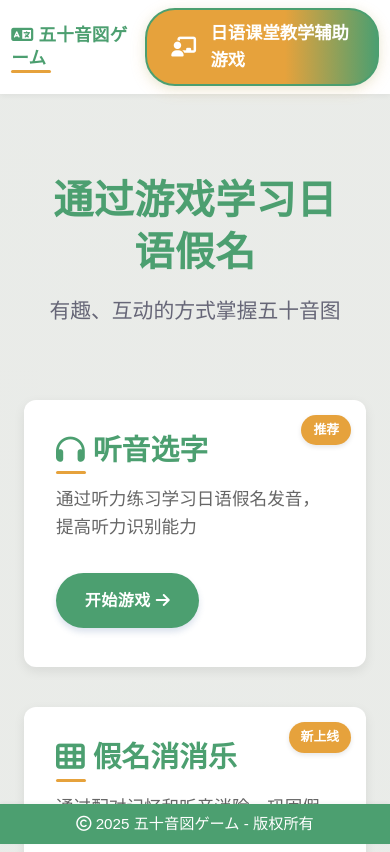
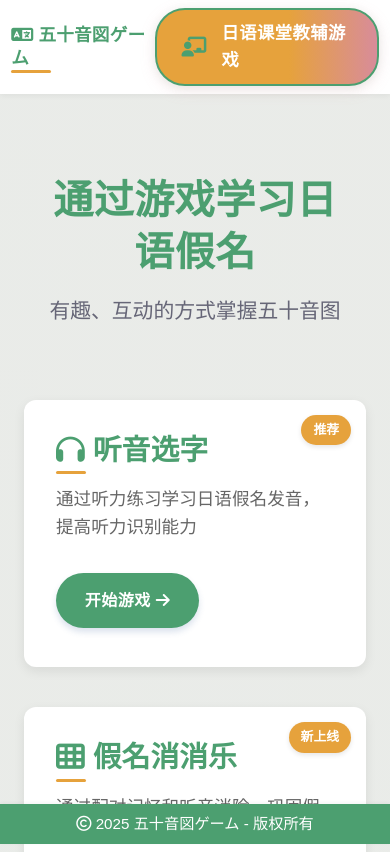
Before and after one commit to Xcfcdl/gojyuonGames, a plain HTML site: page index.html in a window 390 px wide. Shown: the top 852 px of the page. Drawn offline with Linux system fonts and the light colour scheme.

Commit message:
更新日语课堂教学辅助游戏的名称和样式
- 修改了导航链接中的游戏名称，提升了表述的准确性。
- 增强了按钮的样式，优化了视觉效果和用户体验。
- 调整了游戏标题的字体大小，确保在页面中的突出显示。

```diff
--- a/assets/css/style.css
+++ b/assets/css/style.css
@@ -433,34 +433,49 @@ footer {
         font-size: 0.95rem;
         box-shadow: 0 -1px 4px rgba(0,0,0,0.05);
     }
+    .nav-aux-game-btn {
+        font-size: 0.98rem;
+        padding: 0.38em 0.8em;
+        border-radius: 1px;
+        min-width: unset;
+        box-shadow: 0 2px 8px rgba(230,162,60,0.13), 0 1px 4px rgba(76,159,112,0.08);
+    }
+    .nav-aux-game-btn i {
+        font-size: 1em;
+        margin-right: 0.18em;
+    }
 }
 
 .nav-aux-game-btn {
     display: inline-flex;
     align-items: center;
     gap: 0.5em;
-    background: linear-gradient(90deg, var(--secondary-color) 60%, var(--primary-color) 100%);
-    color: #fff !important;
+    background: linear-gradient(90deg, var(--secondary-color) 60%, var(--accent-color) 100%);
+    color: var(--white) !important;
     font-weight: bold;
     font-size: 1.08rem;
     padding: 0.55em 1.4em;
     border-radius: 30px;
-    box-shadow: 0 4px 16px rgba(230,162,60,0.18), 0 2px 8px rgba(76,159,112,0.10);
+    box-shadow: 0 4px 16px rgba(216,140,154,0.18), 0 2px 8px rgba(76,159,112,0.10);
     transition: var(--transition);
-    border: 2px solid var(--primary-color);
+    border: 2.5px solid var(--primary-color);
     position: relative;
     z-index: 2;
+    letter-spacing: 0.5px;
 }
 
 .nav-aux-game-btn i {
     font-size: 1.15em;
     margin-right: 0.3em;
+    color: var(--primary-color);
+    filter: drop-shadow(0 1px 0 var(--secondary-color));
 }
 
 .nav-aux-game-btn:hover, .nav-aux-game-btn:focus {
-    background: linear-gradient(90deg, var(--primary-color) 60%, var(--secondary-color) 100%);
-    color: #fff !important;
-    box-shadow: 0 6px 20px rgba(76,159,112,0.18), 0 2px 12px rgba(230,162,60,0.12);
-    transform: scale(1.06) translateY(-2px);
+    background: linear-gradient(90deg, var(--accent-color) 40%, var(--primary-color) 100%);
+    color: var(--white) !important;
+    box-shadow: 0 8px 24px rgba(76,159,112,0.18), 0 2px 12px rgba(216,140,154,0.15);
+    border-color: var(--secondary-color);
+    transform: scale(1.07) translateY(-2px);
     text-decoration: none;
 }
--- a/index.html
+++ b/index.html
@@ -23,7 +23,7 @@
                 <h1><i class="fas fa-language"></i> 五十音図ゲーム</h1>
             </div>
             <div class="nav-links">
-                <a href="games/日语课堂教学辅助游戏.html" class="nav-aux-game-btn"><i class="fas fa-chalkboard-teacher"></i> 日语课堂教学辅助游戏</a>
+                <a href="games/日语课堂教学辅助游戏.html" class="nav-aux-game-btn"><i class="fas fa-chalkboard-teacher"></i> 日语课堂教辅游戏</a>
                 <!-- 预留导航链接位置 -->
             </div>
         </nav>
```
Also changed, not shown: games/日语课堂教学辅助游戏.html (+1 -1 lines).
